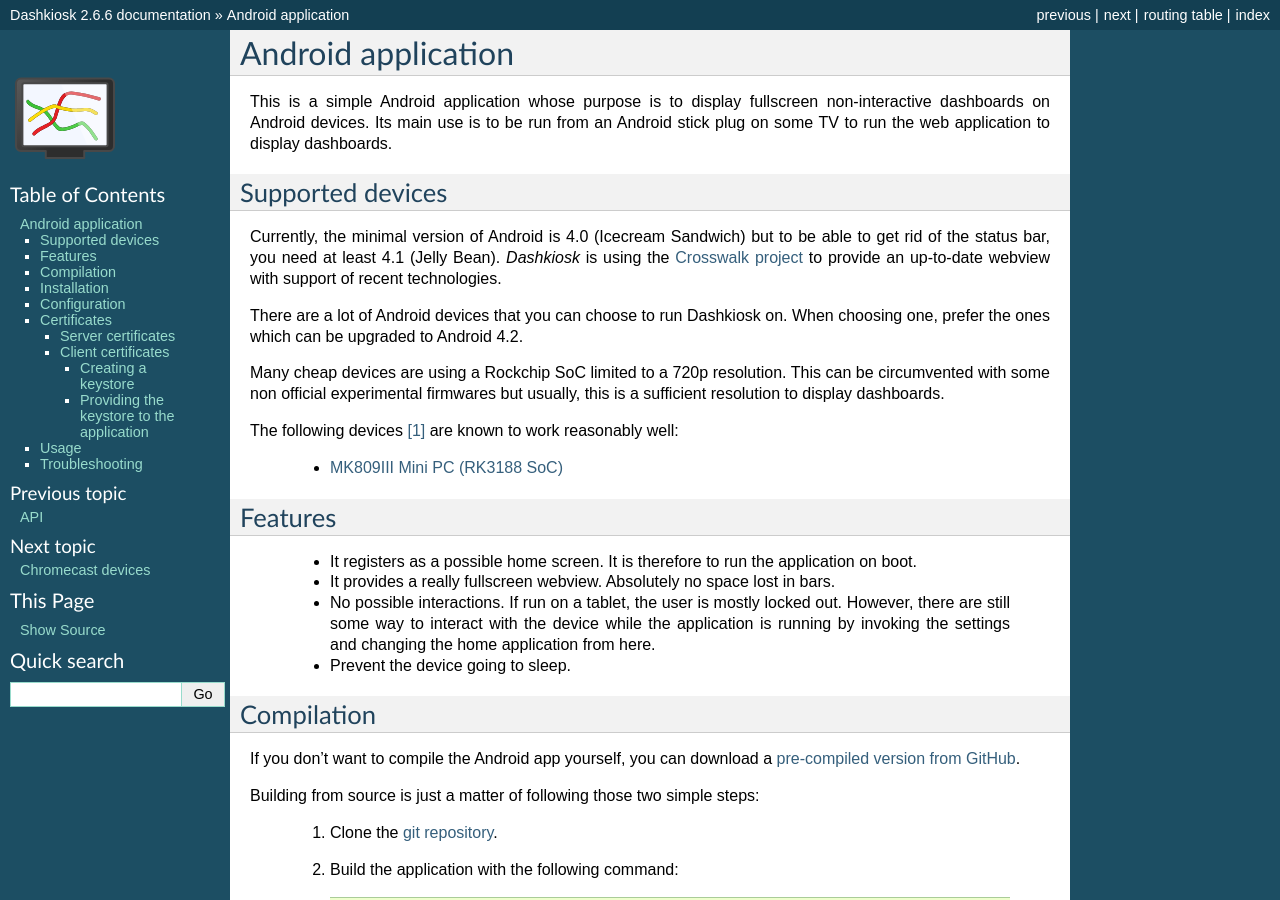
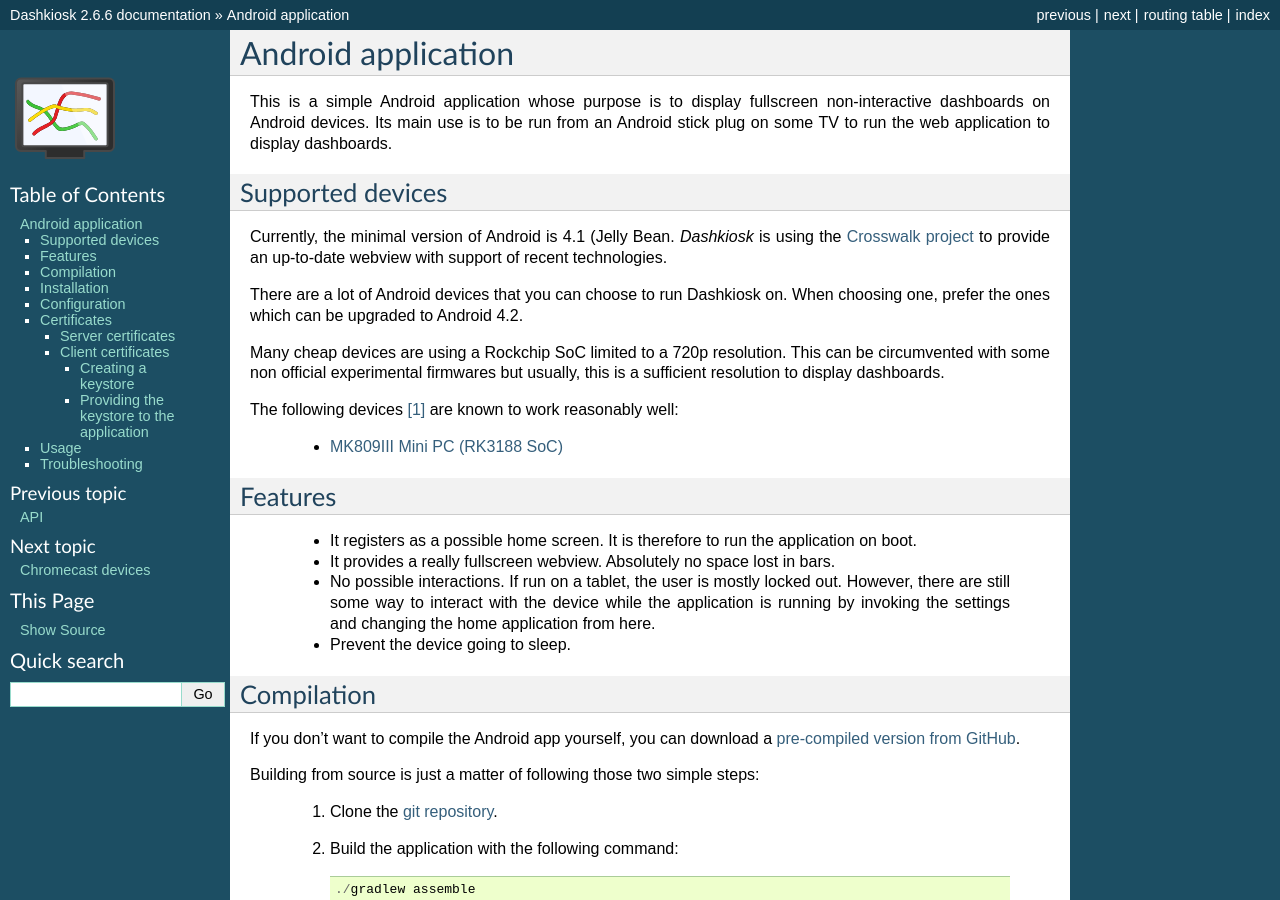
Before and after one commit to vincentbernat/dashkiosk, a Sphinx documentation site: the page built from docs/android.rst, in a window 1280 px wide and 900 px high. Built offline with Sphinx 7.4.7, drawn with Linux system fonts in a browser that asks for light colours.

Commit message:
doc: minimal Android version is now 4.1

```diff
--- a/docs/android.rst
+++ b/docs/android.rst
@@ -9,10 +9,9 @@ application to display dashboards.
 Supported devices
 -----------------
 
-Currently, the minimal version of Android is 4.0 (Icecream Sandwich)
-but to be able to get rid of the status bar, you need at least 4.1
-(Jelly Bean). *Dashkiosk* is using the `Crosswalk project`_ to provide
-an up-to-date webview with support of recent technologies.
+Currently, the minimal version of Android is 4.1 (Jelly
+Bean. *Dashkiosk* is using the `Crosswalk project`_ to provide an
+up-to-date webview with support of recent technologies.
 
 There are a lot of Android devices that you can choose to run
 Dashkiosk on. When choosing one, prefer the ones which can be upgraded
```
